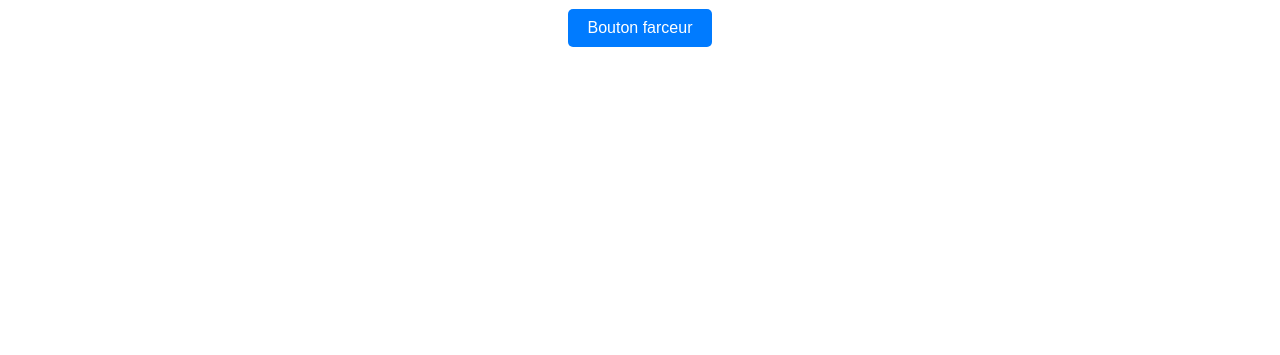
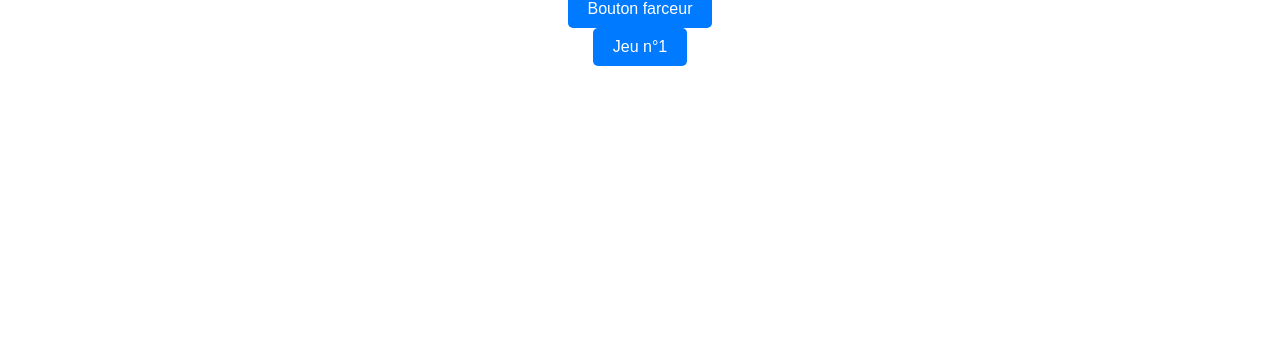
Before and after one commit to mesox-s/mesox-s.github.io, a plain HTML site: page projets.html in a window 1280 px wide. Shown: the part 445-800 px from the top of the page. Drawn offline with Linux system fonts and the light colour scheme.

Commit message:
projets.html

```diff
--- a/projets.html
+++ b/projets.html
@@ -61,6 +61,9 @@
         <a href="button.html">
             <button class="funny-button">Bouton farceur</button>
         </a>
+        <a href="game.html">
+            <button class="funny-button">Jeu n°1</button>
+        </a>
     </div>
 </body>
 </html>
```
